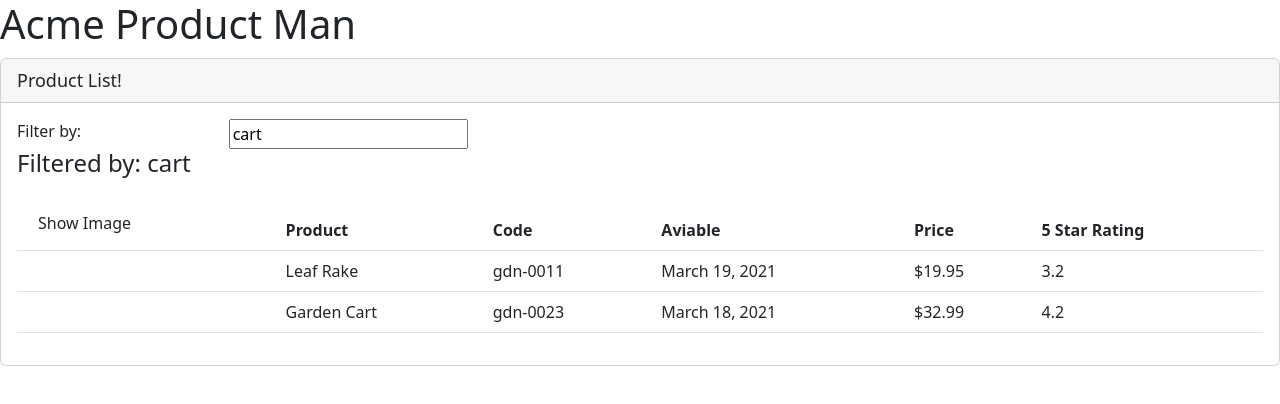
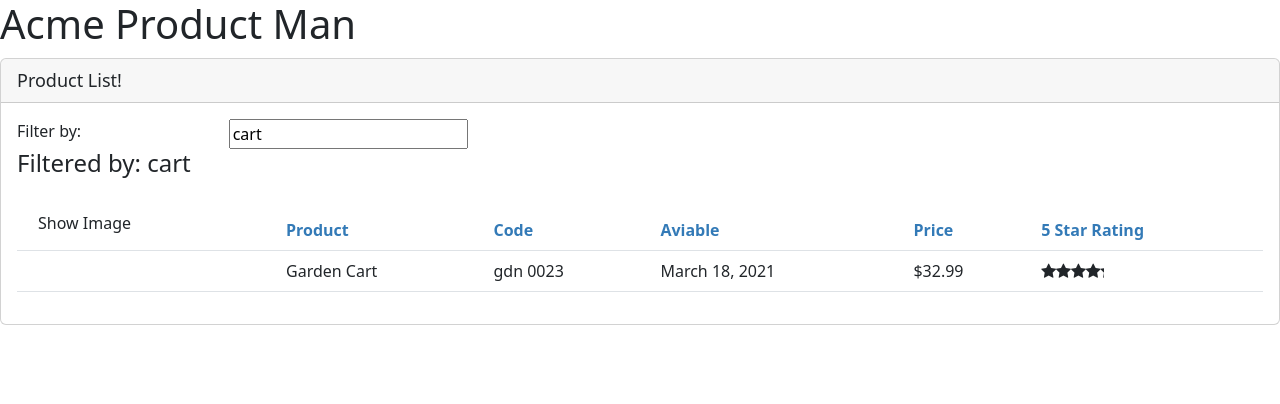
Before and after one commit to ismael-bit/Angular-GettingStarted, an Angular app in the folder APM-Start/: page / in a window 1280 px wide. Shown: the top 404 px of the page. Built offline with nearby package versions, Linux system fonts and the light colour scheme.

Commit message:
antes de handing events

```diff
--- a/APM-Start/src/app/app.module.ts
+++ b/APM-Start/src/app/app.module.ts
@@ -3,11 +3,15 @@
 import { FormsModule } from '@angular/forms';
 import { AppComponent } from './app.component';
 import { ProductListComponent } from './products/product-list.component';
+import { ConvertToSpacesPipe } from './shared/convert-to-spaces.pipe';
+import { StarComponent } from './shared/star.component';
 
 @NgModule({
   declarations: [
     AppComponent,
-    ProductListComponent
+    ProductListComponent,
+    ConvertToSpacesPipe,
+    StarComponent
   ],
   imports: [
     BrowserModule,
--- /dev/null
+++ b/APM-Start/src/app/products/product-list.component.css
@@ -0,0 +1,3 @@
+thead{
+    color: #337AB7;
+}
--- a/APM-Start/src/app/products/product-list.component.html
+++ b/APM-Start/src/app/products/product-list.component.html
@@ -32,7 +32,7 @@
                     </tr>
                 </thead>
                 <tbody>
-                    <tr *ngFor='let product of products'>
+                    <tr *ngFor='let product of filteredProducts'>
                         <td>
                             <img *ngIf='showImage'
                             [src]='product.imageUrl'
@@ -42,10 +42,12 @@
                             >
                         </td>
                         <td>{{product.productName}}</td>
-                        <td>{{product.productCode | lowercase}}</td>
+                        <td>{{product.productCode | lowercase | convertToSpaces:'-' }}</td>
                         <td>{{product.releaseDate }}</td>
                         <td>{{product.price | currency: 'USD': 'symbol': '1.2-2'}}</td>
-                        <td>{{product.starRating }}</td>
+                        <td><pm-star [rating]='product.starRating'>
+
+                        </pm-star></td>
                     </tr>
                 </tbody>
             </table>
--- a/APM-Start/src/app/products/product-list.component.ts
+++ b/APM-Start/src/app/products/product-list.component.ts
@@ -1,16 +1,30 @@
-import { Component } from "@angular/core";
+import { Component, OnInit } from "@angular/core";
+import { Iproduct } from "./product";
 
 @Component({
     selector: 'pm-products',
-    templateUrl: './product-list.component.html'
+    templateUrl: './product-list.component.html',
+    styleUrls:['./product-list.component.css']
 })
-export class  ProductListComponent{
+export class  ProductListComponent implements OnInit {
 pageTitle: string='Product List!';
 imageWidth: number = 50;
 imageMargin: number = 2;
 showImage: boolean = false;
-listFilter: string = 'cart';
-products: any[] = [
+
+private _listFilter: string= '';
+get listFilter(): string{
+  return  this._listFilter;
+}
+set listFilter(value: string){
+this._listFilter = value;
+this.filteredProducts = this.performfilter(value);
+console.log('In Setter');
+}
+
+filteredProducts: Iproduct[]=[];
+
+products: Iproduct[] = [
     {
         "productId": 1,
         "productName": "Leaf Rake",
@@ -33,8 +47,19 @@
       }
 
 ];
+
+performfilter(filterBy: string): Iproduct[]{
+  filterBy: filterBy.toLocaleLowerCase();
+  return this.products.filter((product: Iproduct)=>
+  product.productName.toLocaleLowerCase().includes(filterBy));
+}
+
 toggleImage():void{
 this.showImage= !this.showImage;
 }
 
+ngOnInit(): void {
+this.listFilter='cart';
 }
+
+}
--- /dev/null
+++ b/APM-Start/src/app/products/product.ts
@@ -0,0 +1,10 @@
+export interface Iproduct{
+    productId: number;
+    productName: string;
+    productCode: string;
+    releaseDate: string;
+    description: string;
+    price: number;
+    starRating: number;
+    imageUrl: string;
+}
--- /dev/null
+++ b/APM-Start/src/app/shared/convert-to-spaces.pipe.ts
@@ -0,0 +1,12 @@
+import { Pipe, PipeTransform } from "@angular/core";
+
+@Pipe({
+name: 'convertToSpaces'
+})
+
+export class ConvertToSpacesPipe implements PipeTransform{
+
+transform(value: string, character: string): string {
+    return value.replace(character,' ');
+    }
+}
--- /dev/null
+++ b/APM-Start/src/app/shared/star.component.ts
@@ -0,0 +1,16 @@
+import { Component, Input, OnChanges } from "@angular/core";
+
+@Component({
+selector:'pm-star',
+templateUrl:'./star.component.html',
+styleUrls:['./star.component.css']
+})
+
+export class StarComponent implements OnChanges {
+    @Input() rating: number =0;
+    cropWidth:number=75;
+
+    ngOnChanges():void{
+        this.cropWidth = this.rating * 75/5;
+    }
+}
```
